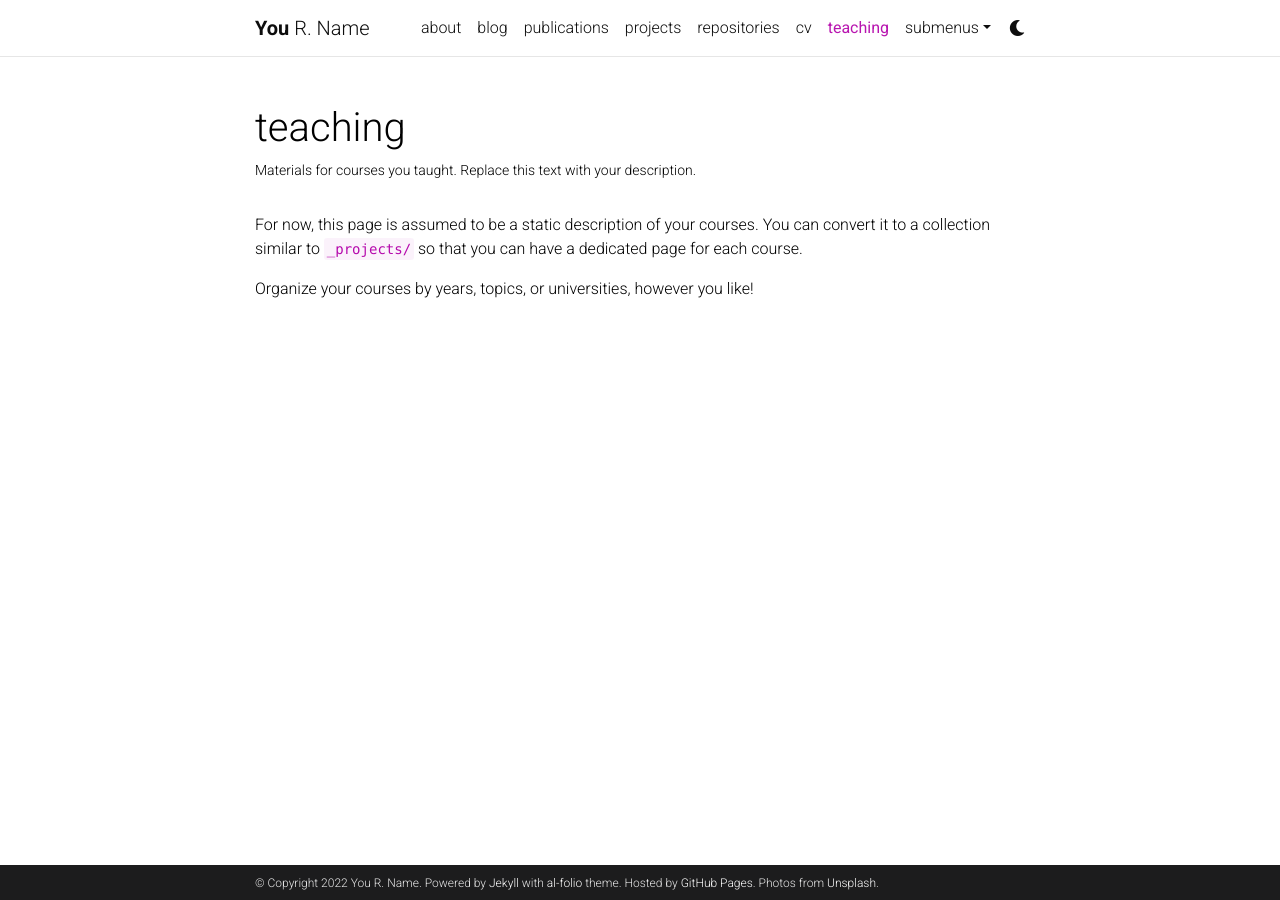
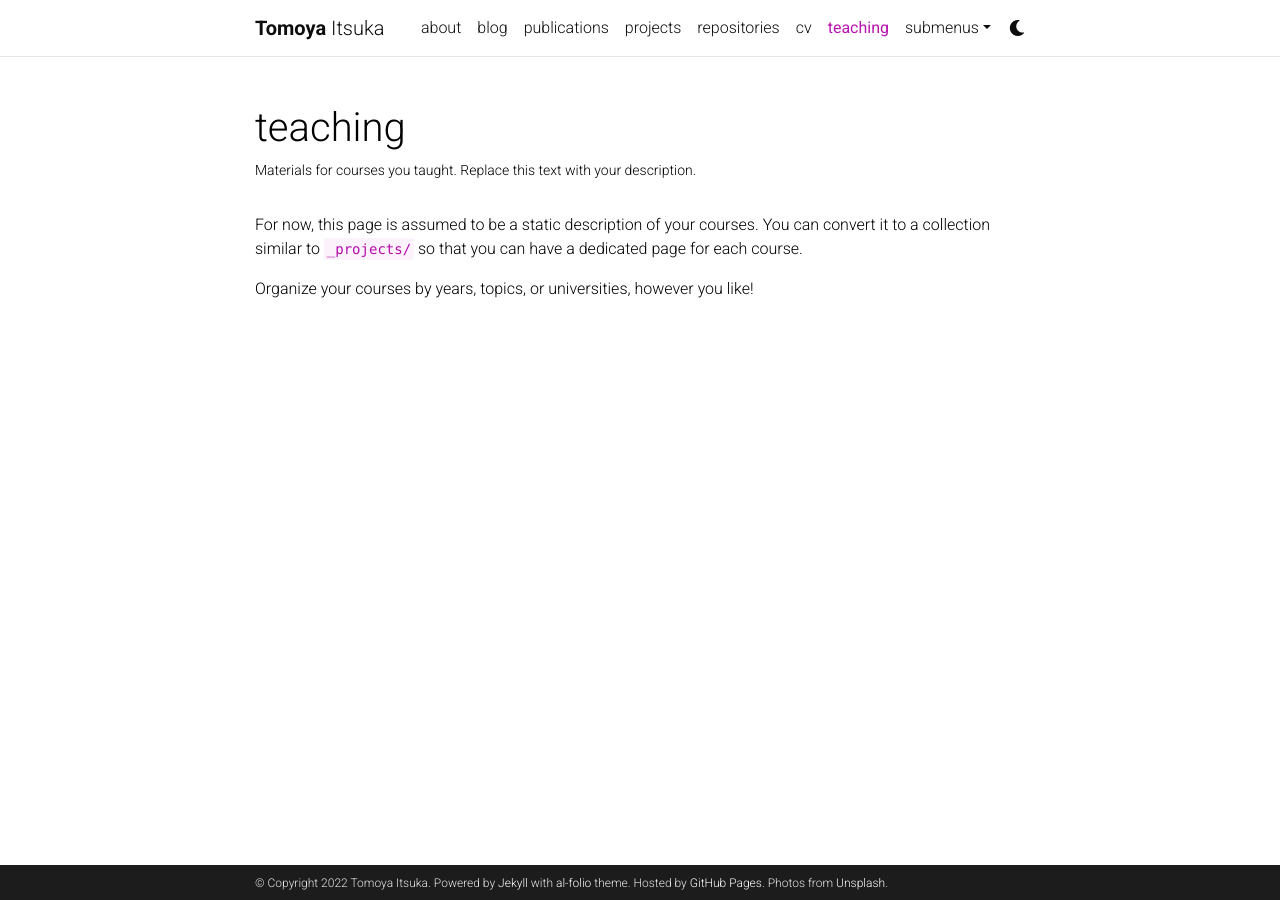
Before and after one commit to itsuka-to/itsuka-to.github.io, a Jekyll site: the page built from _pages/teaching.md, in a window 1280 px wide. Built offline with Jekyll 4.4.1, drawn with Linux system fonts in a browser that asks for light colours; comment, search, counter and statistics services are not loaded; a style sheet for code colours, icons or effects is not loaded.

Commit message:
Change config.yml

```diff
--- a/_config.yml
+++ b/_config.yml
@@ -3,9 +3,9 @@
 # -----------------------------------------------------------------------------
 
 title: blank # the website title (if blank, full name will be used instead)
-first_name: You
-middle_name: R.
-last_name: Name
+first_name: Tomoya
+# middle_name: R.
+last_name: Itsuka
 email: you@example.com
 description: > # the ">" symbol means to ignore newlines until "footer_text:"
   A simple, whitespace theme for academics. Based on [*folio](https://github.com/bogoli/-folio) design.
@@ -18,8 +18,8 @@ keywords: jekyll, jekyll-theme, academic-website, portfolio-website  # add your
 lang: en # the language of your site (for example: en, fr, cn, ru, etc.)
 icon: ⚛️  # the emoji used as the favicon (alternatively, provide image name in /assets/img/)
 
-url: https://alshedivat.github.io # the base hostname & protocol for your site
-baseurl: /al-folio # the subpath of your site, e.g. /blog/
+url: https://itsuka-to.github.io # the base hostname & protocol for your site
+baseurl:  # the subpath of your site, e.g. /blog/
 last_updated: false # set to true if you want to display last updated in the footer
 impressum_path:  # set to path to include impressum link in the footer, use the same path as permalink in a page, helps to conform with EU GDPR
 
@@ -41,7 +41,7 @@ repo_theme_dark: dark           # https://github.com/anuraghazra/github-readme-s
 # will use title and url fields
 # Take a look to https://github.com/jekyll/jekyll-feed for more customization
 
-rss_icon: true
+rss_icon: false
 
 # -----------------------------------------------------------------------------
 # Layout
@@ -67,7 +67,7 @@ og_image: # The site-wide (default for all links) Open Graph preview image
 # Social integration
 # -----------------------------------------------------------------------------
 
-github_username: # your GitHub user name
+github_username: itsuka-to  # your GitHub user name
 gitlab_username: # your GitLab user name
 twitter_username: # your Twitter handle
 linkedin_username: # your LinkedIn user name
```
